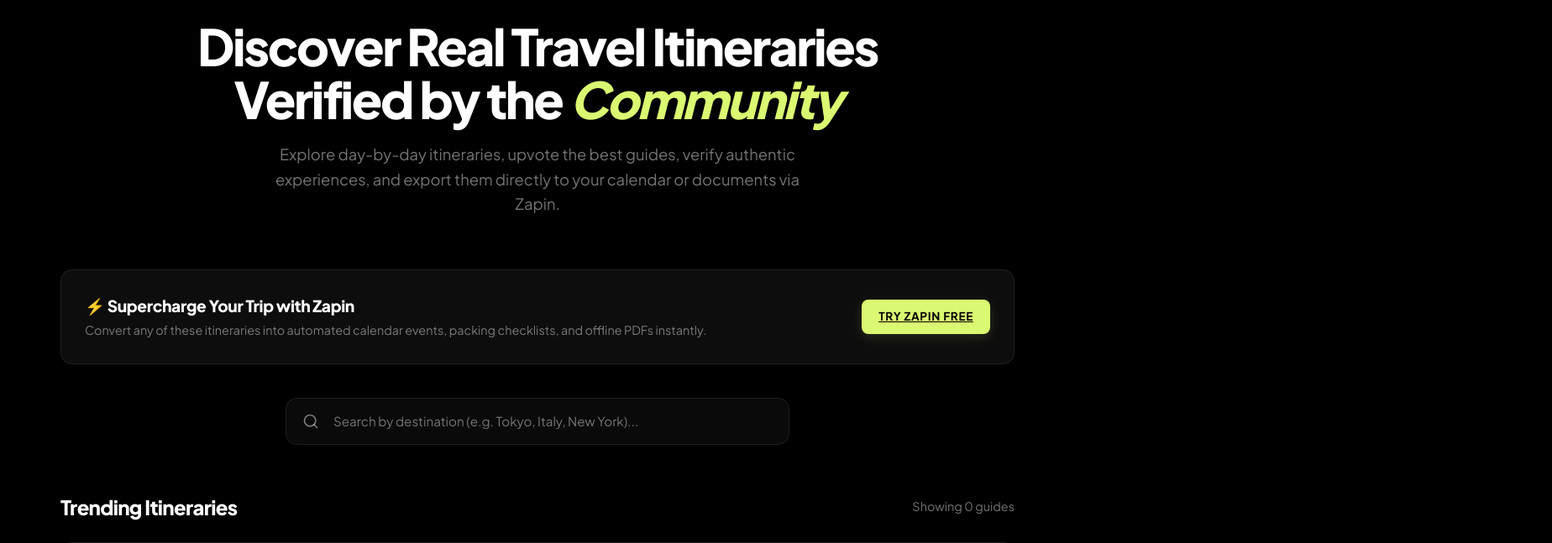
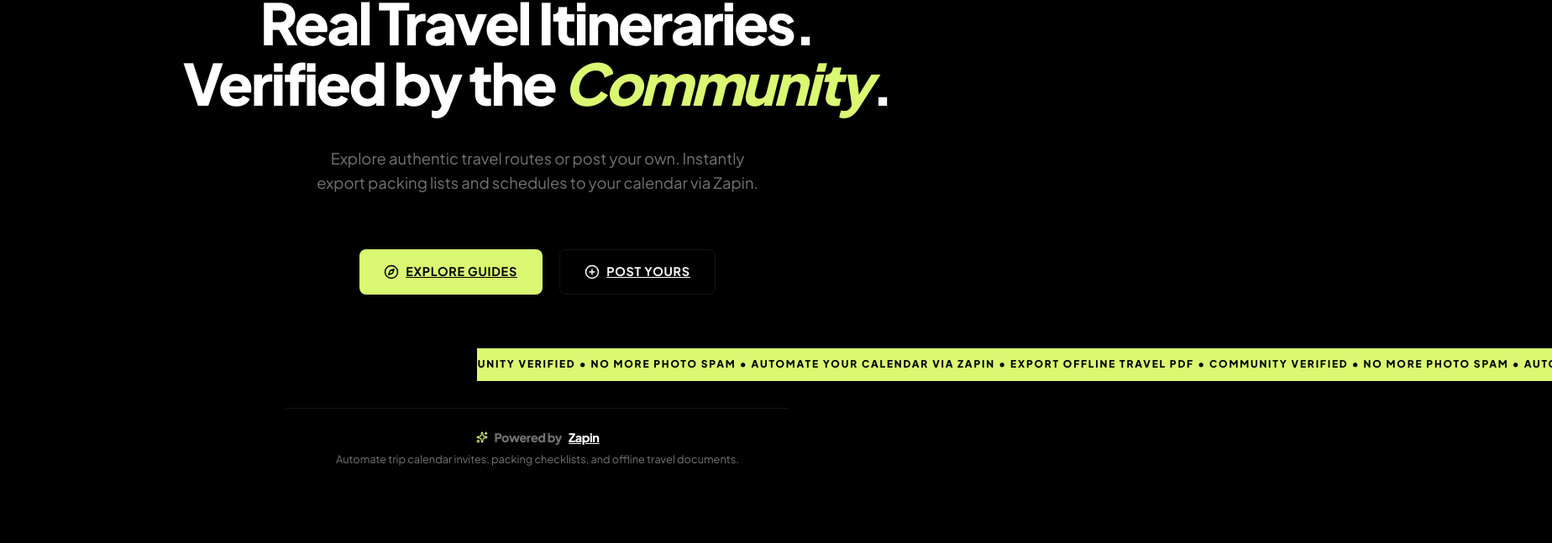
Before and after one commit to 0xvikram/zapin-itinerary, a Next.js app: page / in a window 1280 px wide. Shown: the part 173-820 px from the top of the page at 84% size, 1848 px wide, since content can reach past the window. Built offline with nearby package versions, Linux system fonts and the light colour scheme; no server answers; the database is empty.

Commit message:
Rename app to Itinero, center landing layout, and add moving marquee ribbon

```diff
--- a/src/app/globals.css
+++ b/src/app/globals.css
@@ -637,3 +637,33 @@
   line-height: 1.5;
   color: rgba(255, 255, 255, 0.9);
 }
+
+/* ─── Moving Marquee Ribbon ─── */
+@keyframes marquee {
+  0% { transform: translateX(0); }
+  100% { transform: translateX(-50%); }
+}
+
+.animate-marquee {
+  animation: marquee 25s linear infinite;
+  display: inline-block;
+  white-space: nowrap;
+}
+
+.marquee-ribbon {
+  width: 100vw;
+  position: relative;
+  left: 50%;
+  right: 50%;
+  margin-left: -50vw;
+  margin-right: -50vw;
+  background-color: var(--primary);
+  color: var(--text-inverse);
+  padding: 0.65rem 0;
+  overflow: hidden;
+  font-weight: 800;
+  text-transform: uppercase;
+  font-size: 0.75rem;
+  letter-spacing: 0.15em;
+  display: flex;
+}
--- a/src/app/itinerary/[id]/page.js
+++ b/src/app/itinerary/[id]/page.js
@@ -14,7 +14,7 @@
   }
 
   return {
-    title: `${itinerary.title} - Zapin Itinerary Hub`,
+    title: `${itinerary.title} - Itinero`,
     description: itinerary.description,
   };
 }
--- a/src/app/layout.js
+++ b/src/app/layout.js
@@ -4,7 +4,7 @@
 import "./globals.css";
 
 export const metadata = {
-  title: "Zapin Itinerary Hub - Share & Verify Travel Itineraries",
+  title: "Itinero - Share & Verify Travel Itineraries",
   description: "Find verified travel itineraries, verify routes as 'real' or 'accurate', and seamlessly organize your trips. Export itineraries directly to Zapin.",
 };
 
@@ -24,10 +24,10 @@
           <div className="app-container">
             <header className="navbar">
               <Link href="/" className="nav-logo">
-                ✈️ Zapin <span>Itinerary Hub</span>
+                Itin<span>ero</span>
               </Link>
               <nav className="nav-links">
-                <Link href="/" className="btn btn-secondary">
+                <Link href="/explore" className="btn btn-secondary">
                   Explore
                 </Link>
 
--- a/src/app/page.js
+++ b/src/app/page.js
@@ -1,142 +1,51 @@
-import { getItineraries } from "./actions";
 import Link from "next/link";
-import { Search, MapPin, Calendar, DollarSign, ArrowUp, MessageSquare, BadgeCheck, ShieldCheck } from "lucide-react";
+import { Compass, PlusCircle, Sparkles } from "lucide-react";
 
-export default async function Home({ searchParams }) {
-  // Await searchParams in Next.js 14+
-  const resolvedSearchParams = await searchParams;
-  const query = resolvedSearchParams?.q || "";
-  const itineraries = await getItineraries(query);
-
+export default function Home() {
   return (
-    <div>
+    <div style={{ display: "flex", flexDirection: "column", alignItems: "center", justifyContent: "space-between", minHeight: "75vh", padding: "3rem 0 1rem 0" }}>
+      {/* Content wrapper */}
+      <div style={{ display: "flex", flexDirection: "column", alignItems: "center", justifyContent: "center", flex: 1, textAlign: "center" }}>
         {/* Hero Section */}
-      <section className="hero">
-        <h1 className="hero-title">Discover Real Travel Itineraries Verified by the <span>Community</span></h1>
-        <p className="hero-subtitle">
-          Explore day-by-day itineraries, upvote the best guides, verify authentic experiences, and export them directly to your calendar or documents via Zapin.
+        <section className="hero" style={{ padding: "0 1rem", marginBottom: "1.5rem" }}>
+          <h1 className="hero-title" style={{ fontSize: "4.25rem", marginBottom: "1.25rem", textAlign: "center" }}>
+            Real Travel Itineraries.<br />
+            Verified by the <span>Community</span>.
+          </h1>
+          <p className="hero-subtitle" style={{ fontSize: "1.15rem", maxWidth: "550px", margin: "0 auto" }}>
+            Explore authentic travel routes or post your own. Instantly export packing lists and schedules to your calendar via Zapin.
           </p>
         </section>
 
-      {/* Zapin Sticky Banner */}
-      <div className="zapin-banner">
-        <div className="zapin-banner-content">
-          <h4>⚡ Supercharge Your Trip with Zapin</h4>
-          <p>
-            Convert any of these itineraries into automated calendar events, packing checklists, and offline PDFs instantly.
-          </p>
+        {/* Main Call to Actions */}
+        <div style={{ display: "flex", gap: "1.25rem", marginTop: "2.5rem", flexWrap: "wrap", justifyContent: "center" }}>
+          <Link href="/explore" className="btn btn-primary" style={{ padding: "0.95rem 1.85rem", fontSize: "0.9rem" }}>
+            <Compass size={18} /> Explore Guides
+          </Link>
+          <Link href="/create" className="btn btn-secondary" style={{ padding: "0.95rem 1.85rem", fontSize: "0.9rem" }}>
+            <PlusCircle size={18} /> Post Yours
+          </Link>
         </div>
-        <a
-          href="https://zapin.web" // placeholder link to main product
-          target="_blank"
-          rel="noopener noreferrer"
-          className="btn btn-zapin"
-        >
-          Try Zapin Free
-        </a>
       </div>
 
-      {/* Search Input Container */}
-      <form action="/" method="GET" className="search-container">
-        <Search className="search-icon" size={20} />
-        <input
-          type="text"
-          name="q"
-          defaultValue={query}
-          placeholder="Search by destination (e.g. Tokyo, Italy, New York)..."
-          className="search-input"
-        />
-      </form>
-
-      {/* Results Header */}
-      <div style={{ display: "flex", justifyContent: "space-between", alignItems: "center", marginBottom: "1.5rem" }}>
-        <h2 style={{ fontFamily: "var(--font-title)" }}>
-          {query ? `Search results for "${query}"` : "Trending Itineraries"}
-        </h2>
-        <span style={{ color: "var(--text-muted)", fontSize: "0.9rem" }}>
-          Showing {itineraries.length} guides
-        </span>
-      </div>
-
-      {/* Itineraries Grid */}
-      {itineraries.length === 0 ? (
-        <div style={{ textAlign: "center", padding: "4rem 2rem", background: "var(--surface)", borderRadius: "var(--radius-md)", border: "1px solid var(--surface-border)" }}>
-          <MapPin size={48} style={{ color: "var(--text-muted)", marginBottom: "1rem" }} />
-          <h3>No itineraries found</h3>
-          <p style={{ color: "var(--text-muted)", marginTop: "0.5rem" }}>
-            Try searching for a different city or create a new public itinerary.
-          </p>
-        </div>
-      ) : (
-        <div className="itinerary-grid">
-          {itineraries.map((it) => {
-            // Calculate scores
-            const upvotes = it.votes?.filter((v) => v.vote_type === "upvote").length || 0;
-            const downvotes = it.votes?.filter((v) => v.vote_type === "downvote").length || 0;
-            const score = upvotes - downvotes;
-
-            const realCount = it.verifications?.filter((v) => v.is_real).length || 0;
-            const accurateCount = it.verifications?.filter((v) => v.is_accurate).length || 0;
-
-            return (
-              <div key={it.id} className="itinerary-card">
-                <div className="card-header">
-                  <div className="card-badge-row">
-                    <span className="badge badge-budget">{it.budget}</span>
-                    {realCount > 0 && (
-                      <span className="badge badge-real">
-                        ✓ {realCount} Found Real
-                      </span>
-                    )}
-                    {accurateCount > 0 && (
-                      <span className="badge badge-accurate">
-                        ★ {accurateCount} Accurate
-                      </span>
-                    )}
-                  </div>
-                  <h3 className="card-title">
-                    <Link href={`/itinerary/${it.id}`}>{it.title}</Link>
-                  </h3>
-                  <div className="card-meta">
-                    <span style={{ display: "flex", alignItems: "center", gap: "0.25rem" }}>
-                      <MapPin size={14} /> {it.location}
-                    </span>
-                    <span style={{ display: "flex", alignItems: "center", gap: "0.25rem" }}>
-                      <Calendar size={14} /> {it.duration_days} Days
+      {/* Moving Marquee Ribbon at the bottom */}
+      <div className="marquee-ribbon" style={{ margin: "4rem 0 2rem 0" }}>
+        <div className="animate-marquee">
+          <span>
+            {Array(10).fill("COMMUNITY VERIFIED • NO MORE PHOTO SPAM • AUTOMATE YOUR CALENDAR VIA ZAPIN • EXPORT OFFLINE TRAVEL PDF • ").join("")}
           </span>
         </div>
       </div>
 
-                <div className="card-body">
-                  <p className="card-description">{it.description}</p>
-                </div>
-
-                <div className="card-footer">
-                  <div className="author-info">
-                    {it.author_image ? (
-                      <img src={it.author_image} alt={it.author_name} className="author-img" />
-                    ) : (
-                      <div className="author-img" style={{ background: "var(--primary)", display: "flex", alignItems: "center", justifyContent: "center", color: "white", fontWeight: "bold", fontSize: "0.75rem" }}>
-                        {it.author_name.charAt(0)}
-                      </div>
-                    )}
-                    <span>By {it.author_name}</span>
-                  </div>
-
-                  <div style={{ display: "flex", gap: "1rem", color: "var(--text-muted)", fontSize: "0.85rem", alignItems: "center" }}>
-                    <span style={{ display: "flex", alignItems: "center", gap: "0.25rem" }}>
-                      <ArrowUp size={16} /> {score}
-                    </span>
-                    <span style={{ display: "flex", alignItems: "center", gap: "0.25rem" }}>
-                      <MessageSquare size={16} /> {it.comments?.length || 0}
-                    </span>
-                  </div>
-                </div>
-              </div>
-            );
-          })}
-        </div>
-      )}
+      {/* Footer */}
+      <footer style={{ borderTop: "1px solid var(--surface-border)", paddingTop: "1.5rem", width: "100%", maxWidth: "600px", textAlign: "center" }}>
+        <h4 style={{ fontSize: "0.9rem", color: "var(--text-muted)", display: "flex", alignItems: "center", justifyContent: "center", gap: "0.5rem" }}>
+          <Sparkles size={14} style={{ color: "var(--primary)" }} /> Powered by <a href="https://zapin.fun" target="_blank" rel="noopener noreferrer" style={{ color: "white", textDecoration: "underline" }}>Zapin</a>
+        </h4>
+        <p style={{ fontSize: "0.8rem", color: "var(--text-muted)", marginTop: "0.35rem" }}>
+          Automate trip calendar invites, packing checklists, and offline travel documents.
+        </p>
+      </footer>
     </div>
   );
 }
```
Also changed, not shown: src/app/explore/page.js (added, +124 -0 lines), src/app/itinerary/[id]/ItineraryDetailsClient.js (+18 -3 lines). Lines whose indentation alone changed are shown as unchanged.
